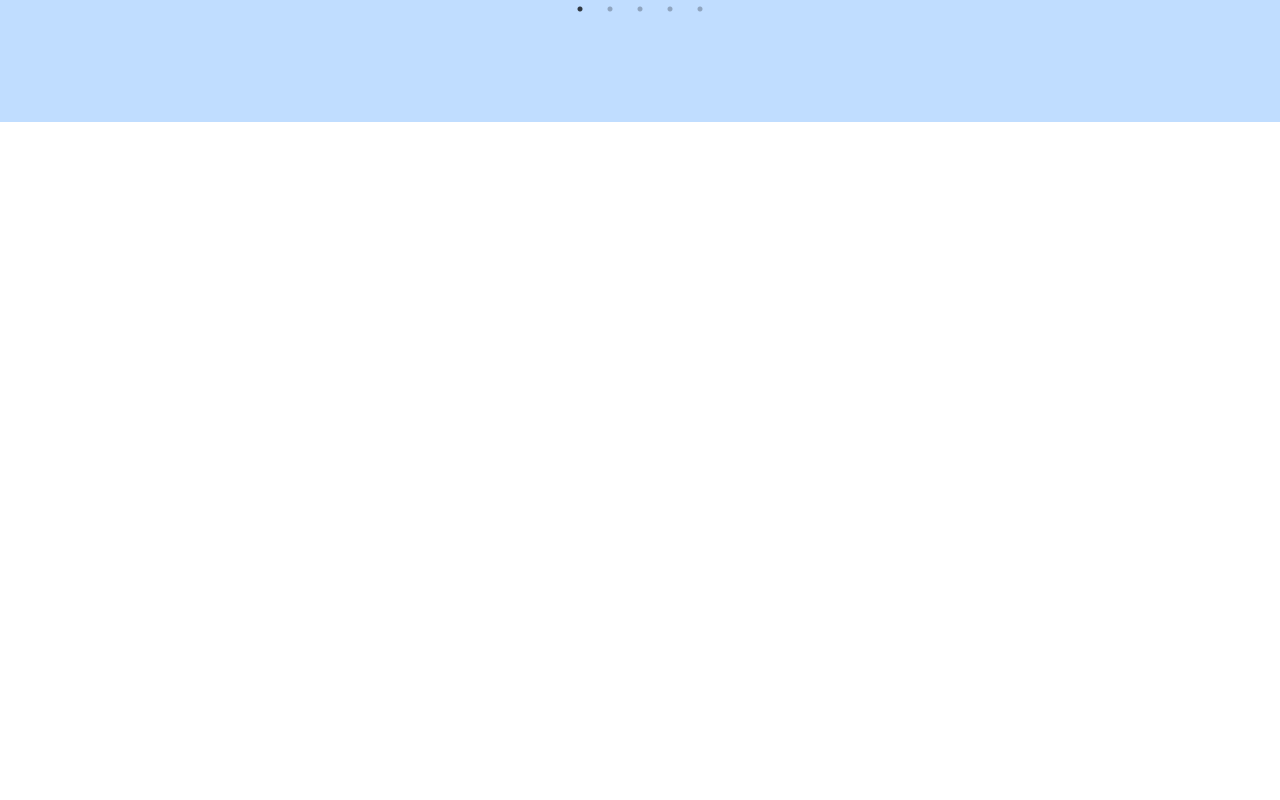
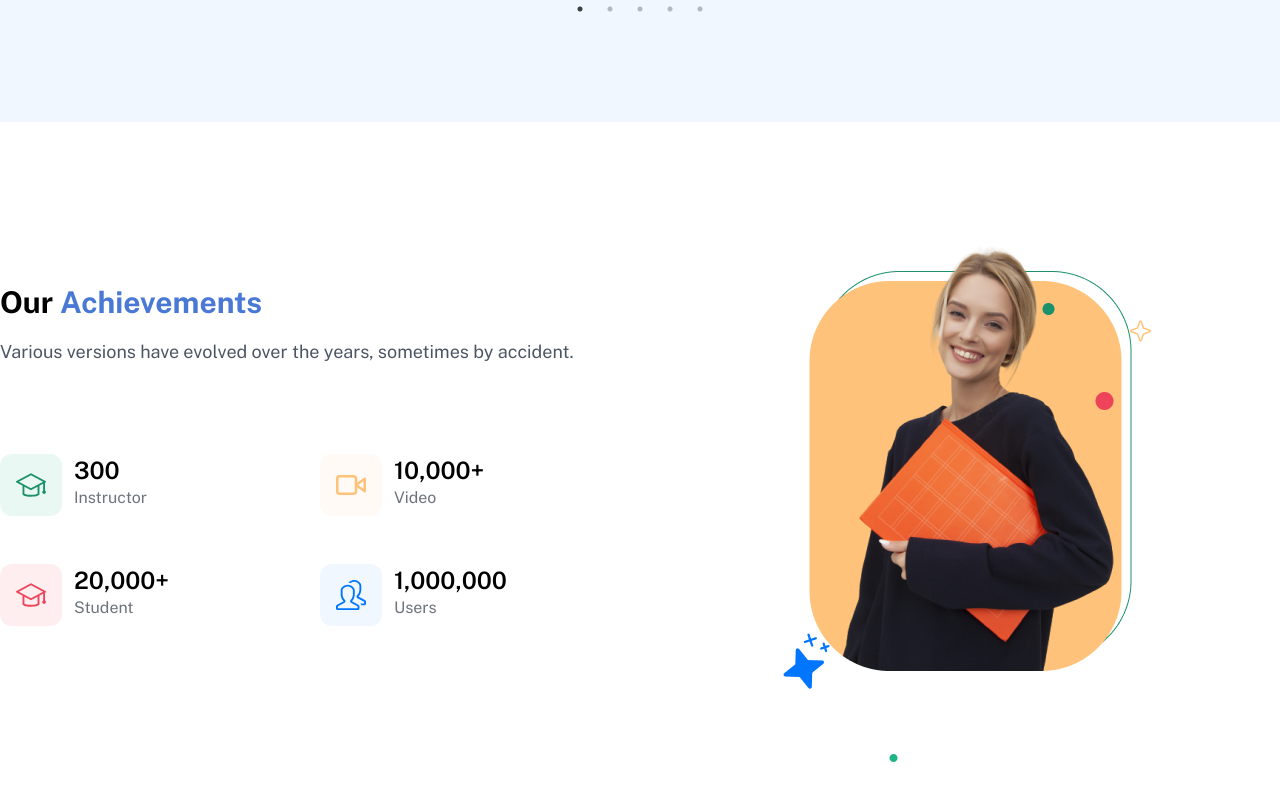
Before and after one commit to guillermocalle/course-academy-website, a React (Vite) app: page / in a window 1280 px wide. Shown: the part 1618-2418 px from the top of the page. Before the commit the page ends 1740 px from the top, so only its background shows below. Built offline with nearby package versions, Linux system fonts and the light colour scheme.

Commit message:
Achievement section

```diff
--- a/src/App.jsx
+++ b/src/App.jsx
@@ -1,5 +1,5 @@
 import React from "react";
-import { Hero, Navbar, Companies, Courses } from "./components";
+import { Hero, Navbar, Companies, Courses, Achievement } from "./components";
 import "./App.css";
 
 const App = () => {
@@ -9,6 +9,7 @@ const App = () => {
       <Hero />
       <Companies />
       <Courses />
+      <Achievement />
     </div>
   );
 };
--- a/src/assets/index.js
+++ b/src/assets/index.js
@@ -8,6 +8,7 @@ import companyLogo2 from "./company-logo-2.png";
 import companyLogo3 from "./company-logo-3.png";
 import companyLogo4 from "./company-logo-4.png";
 import blogImg1 from "./blog-1.png";
+import achievement from "./achievement.png";
 
 export {
   logo,
@@ -20,4 +21,5 @@ export {
   companyLogo3,
   companyLogo4,
   blogImg1,
+  achievement,
 };
--- /dev/null
+++ b/src/components/Achievement.jsx
@@ -0,0 +1,64 @@
+import React from "react";
+import { achievement } from "../assets";
+import { SlGraduation } from "react-icons/sl";
+import { FiVideo } from "react-icons/fi";
+import { SlPeople } from "react-icons/sl";
+
+const Achievement = () => {
+  return (
+    <div className="w-full bg-white py-24">
+      <div className="md:max-w-[1480px] m-auto grid md:grid-cols-2 max-w-[600px]">
+        <div className="flex flex-col justify-center">
+          <h1 className="md:leading-[72px] text-3xl font-bold">
+            Our <span className="text-[#4979d4]">Achievements</span>
+          </h1>
+          <p className="text-lg text-gray-600">
+            Various versions have evolved over the years, sometimes by accident.
+          </p>
+          <div className="grid grid-cols-2 py-16">
+            <div className="py-6 flex">
+              <div className="p-4 bg-[#E9F8F3] rounded-xl">
+                <SlGraduation size={30} style={{ color: "#1A906B" }} />
+              </div>
+              <div className="px-3">
+                <h1 className="text-2xl font-semibold">300</h1>
+                <p className="text-[#6D737A]">Instructor</p>
+              </div>
+            </div>
+            <div className="py-6 flex">
+              <div className="p-4 bg-[#FFFAF5] rounded-xl">
+                <FiVideo size={30} style={{ color: "#FFC27A" }} />
+              </div>
+              <div className="px-3">
+                <h1 className="text-2xl font-semibold">10,000+</h1>
+                <p className="text-[#6D737A]">Video</p>
+              </div>
+            </div>
+            <div className="py-6 flex">
+              <div className="p-4 bg-[#FFEEF0] rounded-xl">
+                <SlGraduation size={30} style={{ color: "#ED4459" }} />
+              </div>
+              <div className="px-3">
+                <h1 className="text-2xl font-semibold">20,000+</h1>
+                <p className="text-[#6D737A]">Student</p>
+              </div>
+            </div>
+            <div className="py-6 flex">
+              <div className="p-4 bg-[#F0F7FF] rounded-xl">
+                <SlPeople size={30} style={{ color: "#0075FD" }} />
+              </div>
+              <div className="px-3">
+                <h1 className="text-2xl font-semibold">1,000,000</h1>
+                <p className="text-[#6D737A]">Users</p>
+              </div>
+            </div>
+          </div>
+        </div>
+
+        <img src={achievement} className="m-auto md:order-last order-first" />
+      </div>
+    </div>
+  );
+};
+
+export default Achievement;
--- a/src/components/Courses.jsx
+++ b/src/components/Courses.jsx
@@ -45,7 +45,7 @@ const Courses = () => {
   };
 
   return (
-    <div className="w-full bg-[#c0ddff] py-32">
+    <div className="w-full bg-[#F0F7FF] py-32">
       <div className="md:max-w-[1480px] m-auto max-w-[600px]">
         <h1 className="py-3 text-3xl font-bold">
           Most Popular <span className="text-[#4979d4]">Courses</span>
--- a/src/components/index.js
+++ b/src/components/index.js
@@ -2,5 +2,6 @@ import Navbar from "./Navbar";
 import Hero from "./Hero";
 import Companies from "./Companies";
 import Courses from "./Courses";
+import Achievement from "./Achievement";
 
-export { Navbar, Hero, Companies, Courses };
+export { Navbar, Hero, Companies, Courses, Achievement };
```
Also changed, not shown: src/assets/achievement.png (added).
